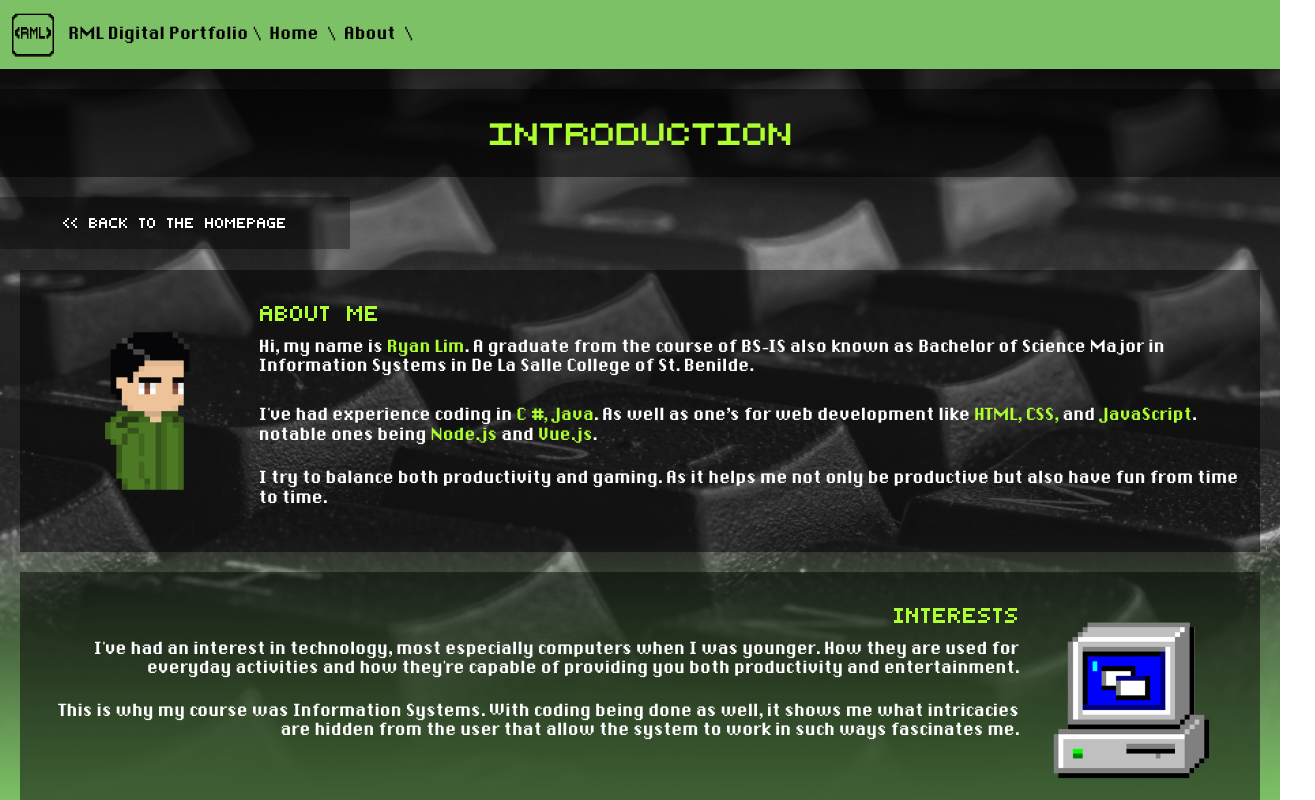
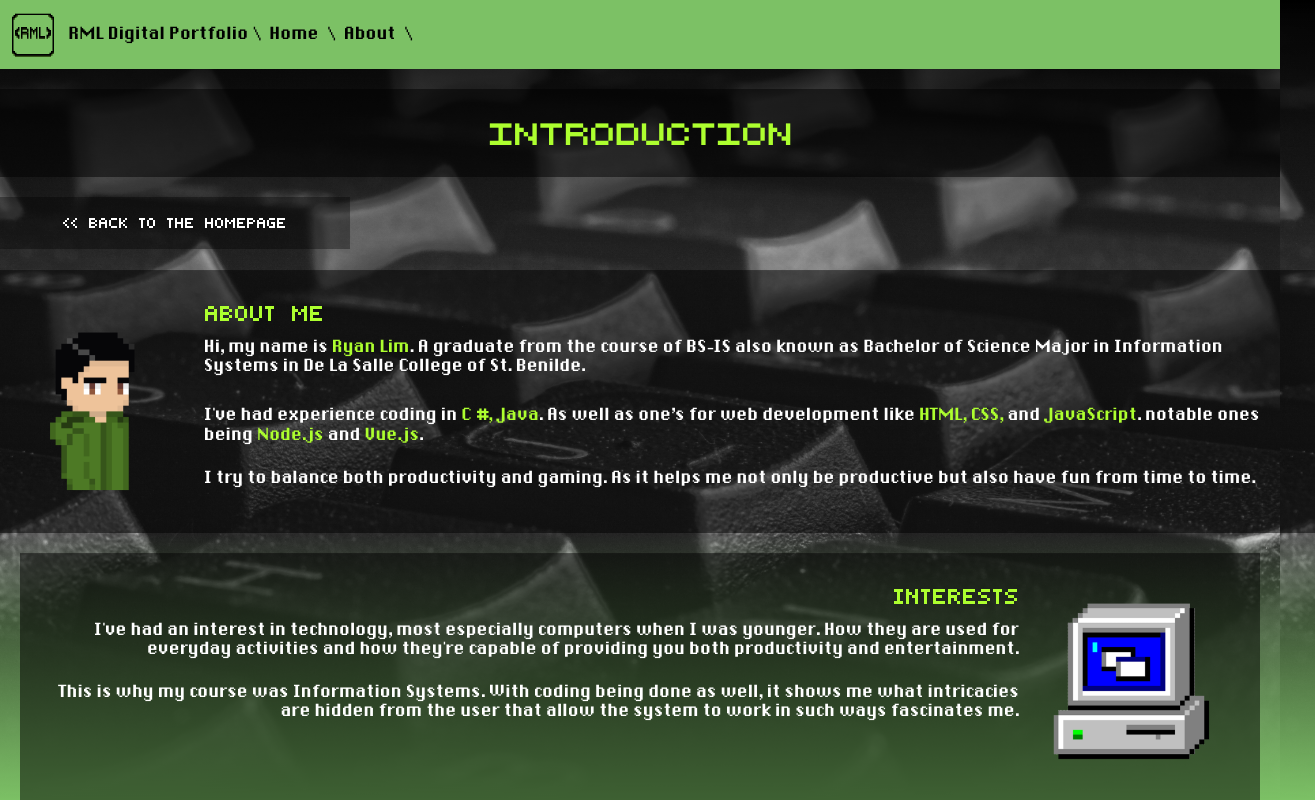
Before and after one commit to yoRyan60/RML-Digital-Portfolio, a Vue app: page /Introduction in a window 1280 px wide. Shown: the top 800 px of the page, 1315 px wide, since content can reach past the window. Built offline with nearby package versions, Linux system fonts and the light colour scheme.

Commit message:
Adjusted some info boxes in Introduction.
- Just modified a little bit of CSS for Introduction.

```diff
--- a/src/assets/homepage&maindesign.css
+++ b/src/assets/homepage&maindesign.css
@@ -119,7 +119,7 @@ article:hover .selector{
   gap: 20px;
   padding: 20px;
   display: flex;
-  max-width: 1350px;
+  width: 1350px;
   height: 100%;
   margin: 20px;
   background-color: rgba(0, 0, 0, 0.50);
```
